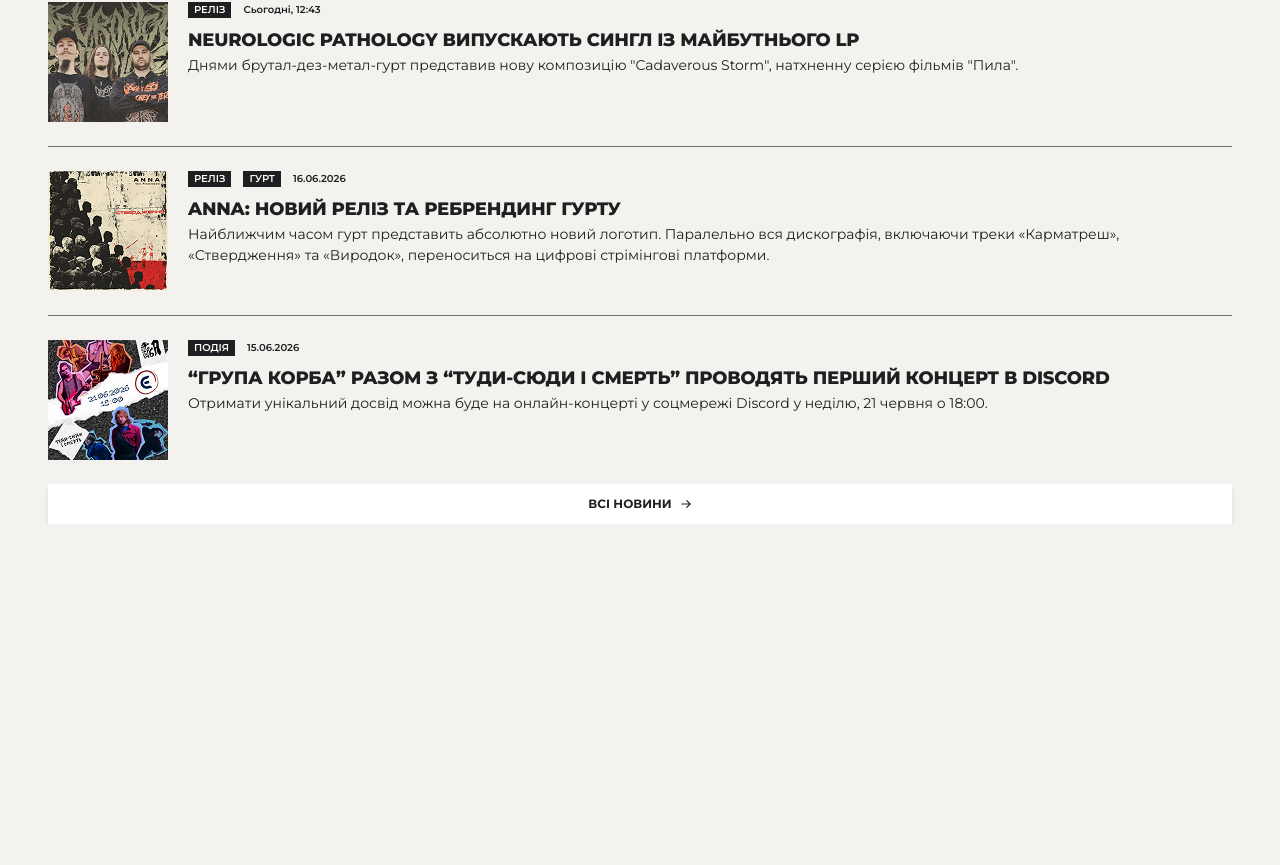
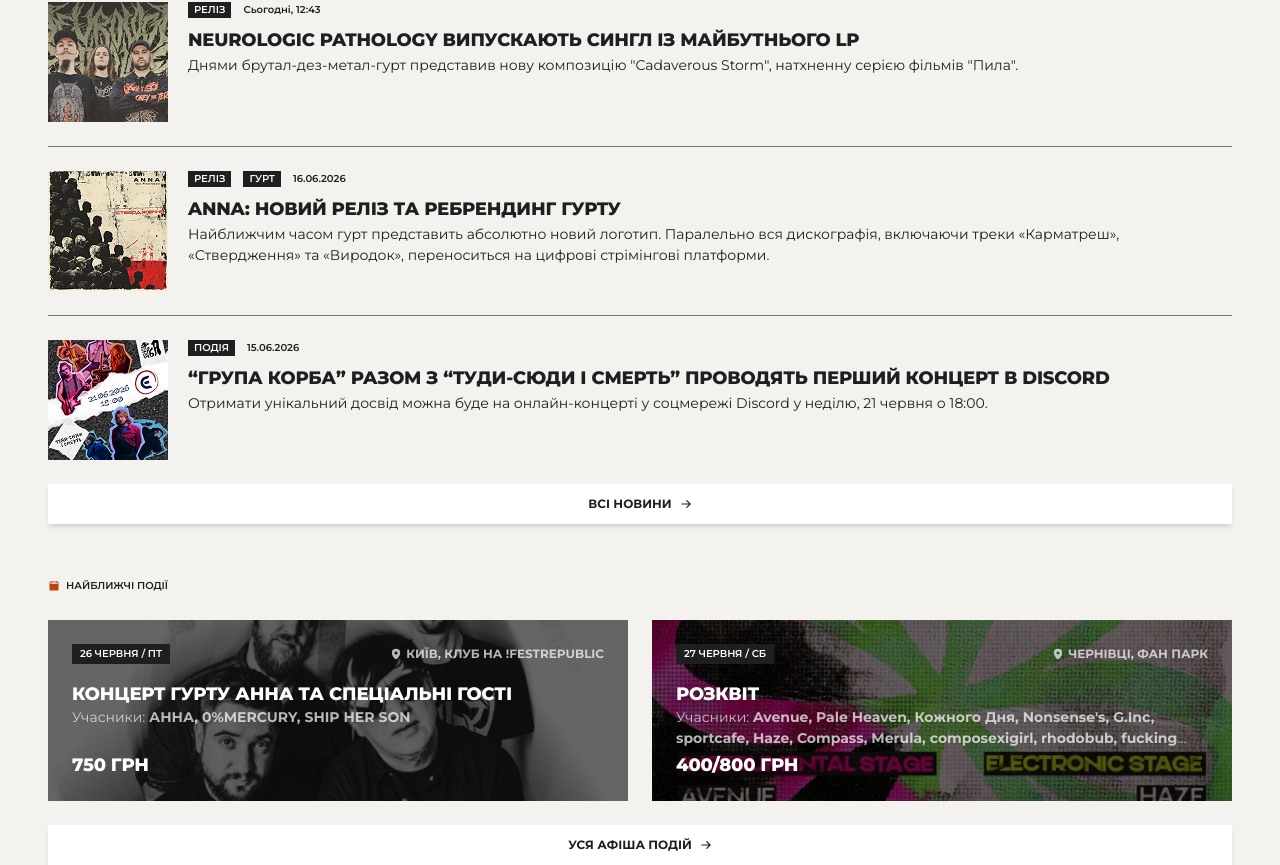
Before and after one commit to GrenkaUkraine/prphweb, a Next.js app: page / in a window 1280 px wide. Shown: the part 858-1723 px from the top of the page. Before the commit the page ends 1382 px from the top, so only its background shows below. Built offline with nearby package versions, Linux system fonts and the light colour scheme; a web font is replaced by a local one.

Commit message:
add EventCard and mock data

```diff
--- a/app/page.tsx
+++ b/app/page.tsx
@@ -2,9 +2,10 @@
 import EventSlider, { SliderData } from "@/components/home/EventSlider";
 import CtaBanner from "@/components/CtaBanner";
 import Button from "@/components/Button";
-import { ArrowRightIcon, RadioButtonIcon } from "@phosphor-icons/react/dist/ssr";
+import { ArrowRightIcon, RadioButtonIcon, CalendarBlankIcon } from "@phosphor-icons/react/dist/ssr";
 import CategoryBlock from "@/components/CategoryBlock";
 import NewsCard, { NewsData } from "@/components/NewsCard";
+import EventCard, {EventData} from "@/components/EventCard";
 
 const MOCK_SLIDES: SliderData[] = [
   {
@@ -57,6 +58,42 @@
   }
 ];
 
+const MOCK_EVENTS: EventData[] = [
+  {
+    id: "1",
+    title: "КОНЦЕРТ ГУРТУ АННА ТА СПЕЦІАЛЬНІ ГОСТІ",
+    participants: ["АННА", "0%MERCURY", "SHIP HER SON"],
+    address: "КИЇВ, КЛУБ НА !FESTREPUBLIC",
+    price: "750",
+    date: "26 ЧЕРВНЯ / ПТ",
+    imageSrc: "/images/mock_event_1.jpg",
+    url: "/"
+  },
+  {
+    id: "2",
+    title: "РОЗКВІТ",
+    participants: [
+      "Avenue",
+      "Pale Heaven",
+      "Кожного Дня",
+      "Nonsense's",
+      "G.Inc",
+      "sportcafe",
+      "Haze",
+      "Compass",
+      "Merula",
+      "composexigirl",
+      "rhodobub",
+      "fucking test"
+    ],
+    address: "ЧЕРНІВЦІ, ФАН ПАРК",
+    price: "400/800",
+    date: "27 ЧЕРВНЯ / СБ",
+    imageSrc: "/images/mock_event_2.jpg",
+    url: "/"
+  }
+];
+
 export default function Home() {
   return (
     <main className="flex flex-col pt-10 gap-14">
@@ -88,6 +125,20 @@
           </div>
         </CategoryBlock>
       </section>
+
+      <section id="events">
+        <CategoryBlock
+          title="Найближчі події"
+          icon={CalendarBlankIcon}
+          buttonText="Уся афіша подій"
+        >
+          <div className="grid grid-cols-2 gap-6">
+            {MOCK_EVENTS.map((event) => (
+              <EventCard key={event.id} eventData={event} />
+            ))}
+          </div>
+        </CategoryBlock>
+      </section>
     </main>
   );
 }
--- /dev/null
+++ b/components/EventCard.tsx
@@ -0,0 +1,62 @@
+import Tag from "@/components/Tag";
+import {MapPinIcon} from "@phosphor-icons/react/ssr";
+import Text from "@/components/Text";
+
+import Image from "next/image";
+import Link from "next/link";
+
+export interface EventData {
+  id: string;
+  title: string;
+  participants: string[];
+  address: string;
+  price: string;
+  date: string;
+  imageSrc: string;
+  url: string;
+}
+
+interface EventCardProps {
+  eventData: EventData;
+  size?: "sm" | "md";
+}
+
+export default function EventCard({eventData, size = "md"}: EventCardProps) {
+  return (
+    <Link href={eventData.url} className="relative flex flex-col p-6 gap-5 overflow-hidden group cursor-pointer text-surface">
+      <div className="absolute inset-0 z-0">
+        <Image
+          src={eventData.imageSrc}
+          alt={eventData.title}
+          fill
+          priority
+          className="object-cover transition-all duration-300 group-hover:scale-105 group-hover:blur-[2px]"
+        />
+        <div className="absolute inset-0 bg-black/60 transition-colors duration-300 group-hover:bg-black/70" />
+      </div>
+
+      <div className="relative z-10 flex w-full justify-between items-center">
+        <Tag title={eventData.date}/>
+        <div className="flex gap-1 items-center text-content-tertiary-light">
+          <MapPinIcon weight="fill" size={12}/>
+          <Text variant="button">
+            {eventData.address}
+          </Text>
+        </div>
+      </div>
+      <div className="relative z-10 flex flex-col flex-1 gap-1.5">
+        <div className="flex flex-col gap-0.5 h-full w-full">
+          <Text variant="h3">
+            {eventData.title}
+          </Text>
+          <Text variant="body" className="line-clamp-2 text-content-tertiary-light">
+            Учасники: <strong className="font-bold">{eventData.participants.join(", ")}</strong>
+          </Text>
+        </div>
+        <Text variant="h3" as="span">
+          {eventData.price} ГРН
+        </Text>
+      </div>
+    </Link>
+  )
+}
```
Also changed, not shown: public/images/mock_event_1.jpg (added), public/images/mock_event_2.jpg (added).
